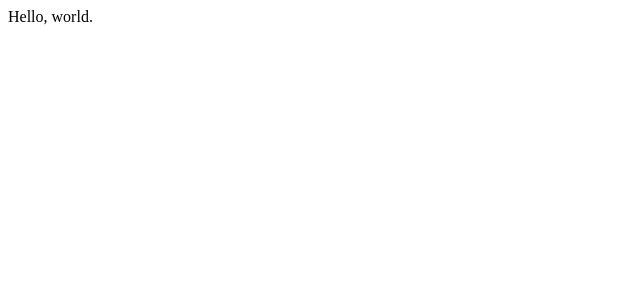
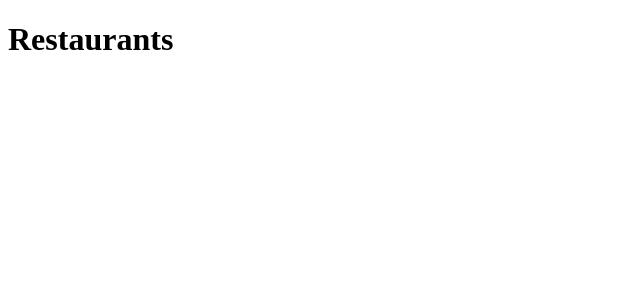
Before and after one commit to Philosocode/opinion-ate, a React (Create React App) app: page / in a window 1280 px wide. Shown: the top 300 px of the page, without its empty margins (0-640 px from the left). Built offline with nearby package versions, Linux system fonts and the light colour scheme.

Commit message:
Add RestaurantScreen and RestaurantList

```diff
--- a/package.json
+++ b/package.json
@@ -38,7 +38,7 @@
     ]
   },
   "devDependencies": {
-    "cypress": "^7.5.0",
+    "cypress": "^7.6.0",
     "eslint-config-prettier": "^8.3.0",
     "eslint-plugin-cypress": "^2.11.3",
     "eslint-plugin-jest": "^24.3.6",
--- a/src/App.js
+++ b/src/App.js
@@ -1,3 +1,9 @@
-const App = () => <div>Hello, world.</div>;
+import RestaurantScreen from "./components/RestaurantScreen";
+
+const App = () => (
+  <div>
+    <RestaurantScreen />
+  </div>
+);
 
 export default App;
--- /dev/null
+++ b/src/components/RestaurantList.js
@@ -0,0 +1,3 @@
+export const RestaurantList = () => <div>RestaurantList</div>;
+
+export default RestaurantList;
--- /dev/null
+++ b/src/components/RestaurantScreen.js
@@ -0,0 +1,7 @@
+const RestaurantScreen = () => (
+  <div>
+    <h1>Restaurants</h1>
+  </div>
+);
+
+export default RestaurantScreen;
```
Also changed, not shown: 1 other file (tests, documents, lock files or other folders).
